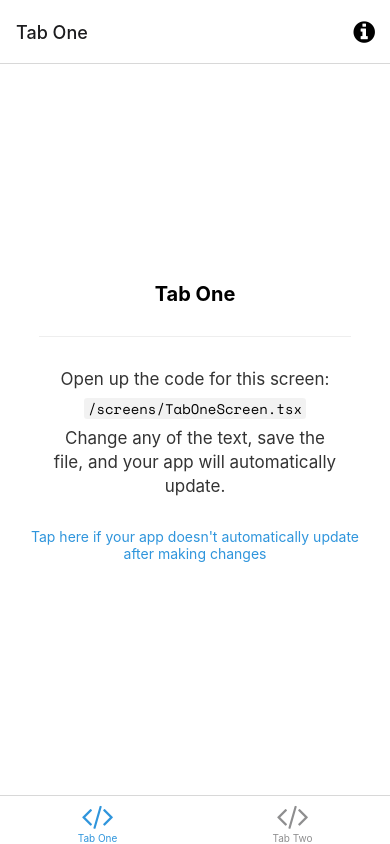
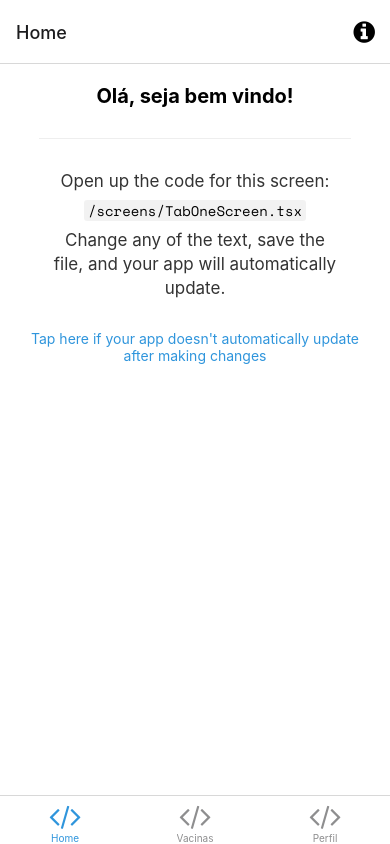
Before and after one commit to rodrigofran/VaxWallet, a React Native app: screen /TabHome in a window 390 px wide. Built offline with nearby package versions, Linux system fonts and the light colour scheme; what expo-linking would draw is missing.

Commit message:
Estrutura inicial do Projeto

```diff
--- a/navigation/index.tsx
+++ b/navigation/index.tsx
@@ -14,8 +14,9 @@ import Colors from '../constants/Colors';
 import useColorScheme from '../hooks/useColorScheme';
 import ModalScreen from '../screens/ModalScreen';
 import NotFoundScreen from '../screens/NotFoundScreen';
-import TabOneScreen from '../screens/TabOneScreen';
-import TabTwoScreen from '../screens/TabTwoScreen';
+import TabHomeScreen from '../screens/TabHomeScreen';
+import TabProfileScreen from '../screens/TabProfileScreen';
+import TabVaxScreen from '../screens/TabVaxScreen';
 import { RootStackParamList, RootTabParamList, RootTabScreenProps } from '../types';
 import LinkingConfiguration from './LinkingConfiguration';
 
@@ -58,15 +59,15 @@ function BottomTabNavigator() {
 
   return (
     <BottomTab.Navigator
-      initialRouteName="TabOne"
+      initialRouteName="TabHome"
       screenOptions={{
         tabBarActiveTintColor: Colors[colorScheme].tint,
       }}>
       <BottomTab.Screen
-        name="TabOne"
-        component={TabOneScreen}
-        options={({ navigation }: RootTabScreenProps<'TabOne'>) => ({
-          title: 'Tab One',
+        name="TabHome"
+        component={TabHomeScreen}
+        options={({ navigation }: RootTabScreenProps<'TabHome'>) => ({
+          title: 'Home',
           tabBarIcon: ({ color }) => <TabBarIcon name="code" color={color} />,
           headerRight: () => (
             <Pressable
@@ -85,10 +86,18 @@ function BottomTabNavigator() {
         })}
       />
       <BottomTab.Screen
-        name="TabTwo"
-        component={TabTwoScreen}
+        name="TabVax"
+        component={TabVaxScreen}
         options={{
-          title: 'Tab Two',
+          title: 'Vacinas',
+          tabBarIcon: ({ color }) => <TabBarIcon name="code" color={color} />,
+        }}
+      />
+      <BottomTab.Screen
+        name="TabProfile"
+        component={TabProfileScreen}
+        options={{
+          title: 'Perfil',
           tabBarIcon: ({ color }) => <TabBarIcon name="code" color={color} />,
         }}
       />
--- a/screens/TabOneScreen.tsx
+++ b/screens/LoginScreen.tsx
@@ -3,14 +3,12 @@ import { StyleSheet } from 'react-native';
 
 import EditScreenInfo from '../components/EditScreenInfo';
 import { Text, View } from '../components/Themed';
-import { RootTabScreenProps } from '../types';
 
-export default function TabOneScreen({ navigation }: RootTabScreenProps<'TabOne'>) {
+export default function LoginScreen() {
   return (
     <View style={styles.container}>
-      <Text style={styles.title}>Tab One</Text>
+      <Text style={styles.title}>Login</Text>
       <View style={styles.separator} lightColor="#eee" darkColor="rgba(255,255,255,0.1)" />
-      <EditScreenInfo path="/screens/TabOneScreen.tsx" />
     </View>
   );
 }
--- a/screens/TabTwoScreen.tsx
+++ b/screens/TabHomeScreen.tsx
@@ -3,13 +3,14 @@ import { StyleSheet } from 'react-native';
 
 import EditScreenInfo from '../components/EditScreenInfo';
 import { Text, View } from '../components/Themed';
+import { RootTabScreenProps } from '../types';
 
-export default function TabTwoScreen() {
+export default function TabHomeScreen({ navigation }: RootTabScreenProps<'TabHome'>) {
   return (
     <View style={styles.container}>
-      <Text style={styles.title}>Tab Two</Text>
+      <Text style={styles.title}>Olá, seja bem vindo!</Text>
       <View style={styles.separator} lightColor="#eee" darkColor="rgba(255,255,255,0.1)" />
-      <EditScreenInfo path="/screens/TabTwoScreen.tsx" />
+      <EditScreenInfo path="/screens/TabOneScreen.tsx" />
     </View>
   );
 }
@@ -18,11 +19,15 @@ const styles = StyleSheet.create({
   container: {
     flex: 1,
     alignItems: 'center',
-    justifyContent: 'center',
+    justifyContent: 'flex-start',
+    paddingTop: 20
+
+
   },
   title: {
     fontSize: 20,
     fontWeight: 'bold',
+
   },
   separator: {
     marginVertical: 30,
--- /dev/null
+++ b/screens/TabProfileScreen.tsx
@@ -0,0 +1,31 @@
+import * as React from 'react';
+import { StyleSheet } from 'react-native';
+
+import EditScreenInfo from '../components/EditScreenInfo';
+import { Text, View } from '../components/Themed';
+
+export default function TabProfileScreen() {
+  return (
+    <View style={styles.container}>
+      <Text style={styles.title}>Seu Perfil</Text>
+      <View style={styles.separator} lightColor="#eee" darkColor="rgba(255,255,255,0.1)" />
+    </View>
+  );
+}
+
+const styles = StyleSheet.create({
+  container: {
+    flex: 1,
+    alignItems: 'center',
+    justifyContent: 'center',
+  },
+  title: {
+    fontSize: 20,
+    fontWeight: 'bold',
+  },
+  separator: {
+    marginVertical: 30,
+    height: 1,
+    width: '80%',
+  },
+});
--- /dev/null
+++ b/screens/TabVaxScreen.tsx
@@ -0,0 +1,32 @@
+import * as React from 'react';
+import { StyleSheet } from 'react-native';
+
+import EditScreenInfo from '../components/EditScreenInfo';
+import { Text, View } from '../components/Themed';
+
+export default function TabVaxScreen() {
+  return (
+    <View style={styles.container}>
+      <Text style={styles.title}>Vacinas</Text>
+      <View style={styles.separator} lightColor="#eee" darkColor="rgba(255,255,255,0.1)" />
+      <EditScreenInfo path="/screens/TabVaxScreen.tsx" />
+    </View>
+  );
+}
+
+const styles = StyleSheet.create({
+  container: {
+    flex: 1,
+    alignItems: 'center',
+    justifyContent: 'center',
+  },
+  title: {
+    fontSize: 20,
+    fontWeight: 'bold',
+  },
+  separator: {
+    marginVertical: 30,
+    height: 1,
+    width: '80%',
+  },
+});
--- a/types.tsx
+++ b/types.tsx
@@ -25,8 +25,9 @@ export type RootStackScreenProps<Screen extends keyof RootStackParamList> = Nati
 >;
 
 export type RootTabParamList = {
-  TabOne: undefined;
-  TabTwo: undefined;
+  TabHome: undefined;
+  TabVax: undefined;
+  TabProfile: undefined;
 };
 
 export type RootTabScreenProps<Screen extends keyof RootTabParamList> = CompositeScreenProps<
```
